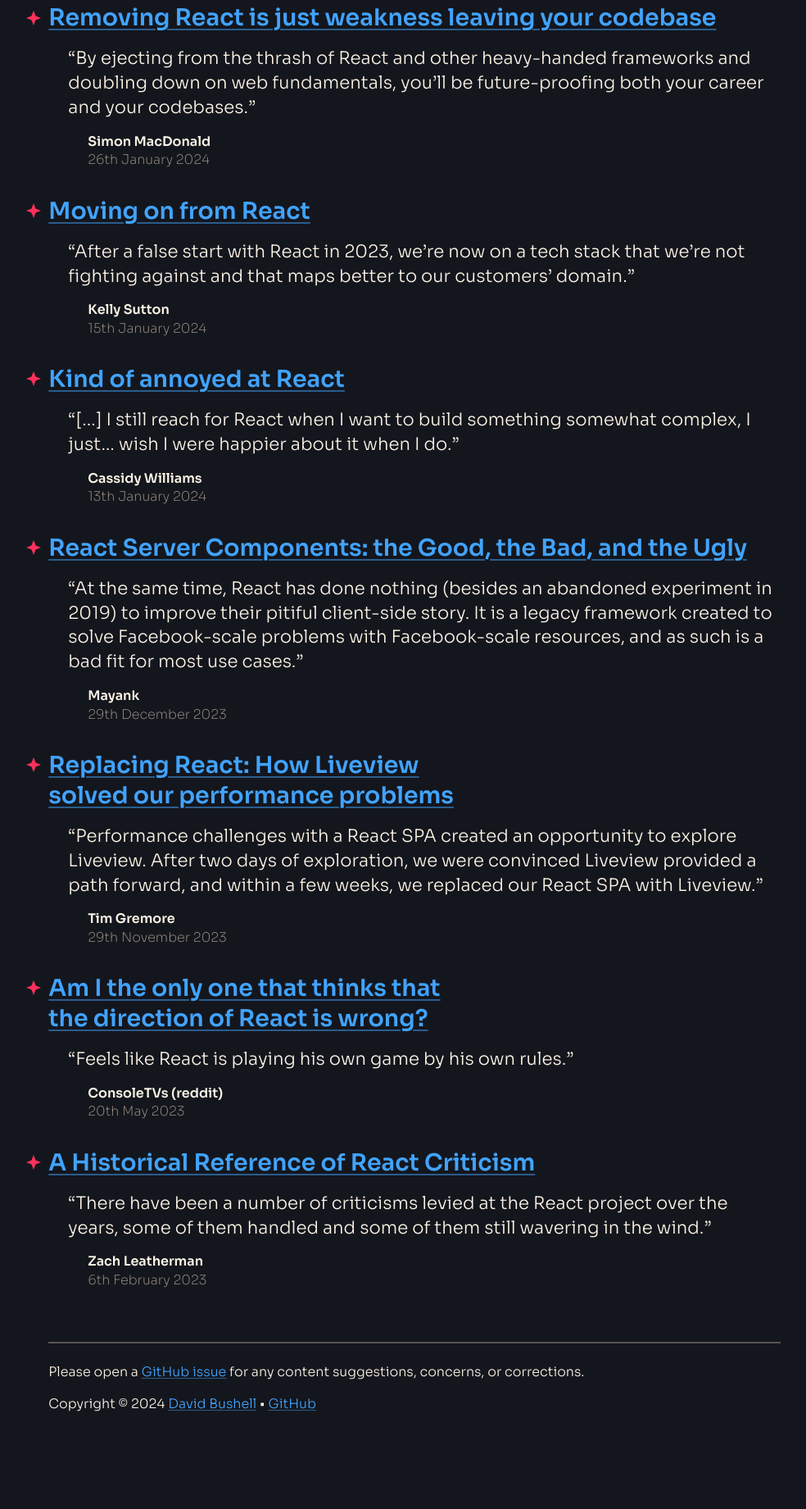
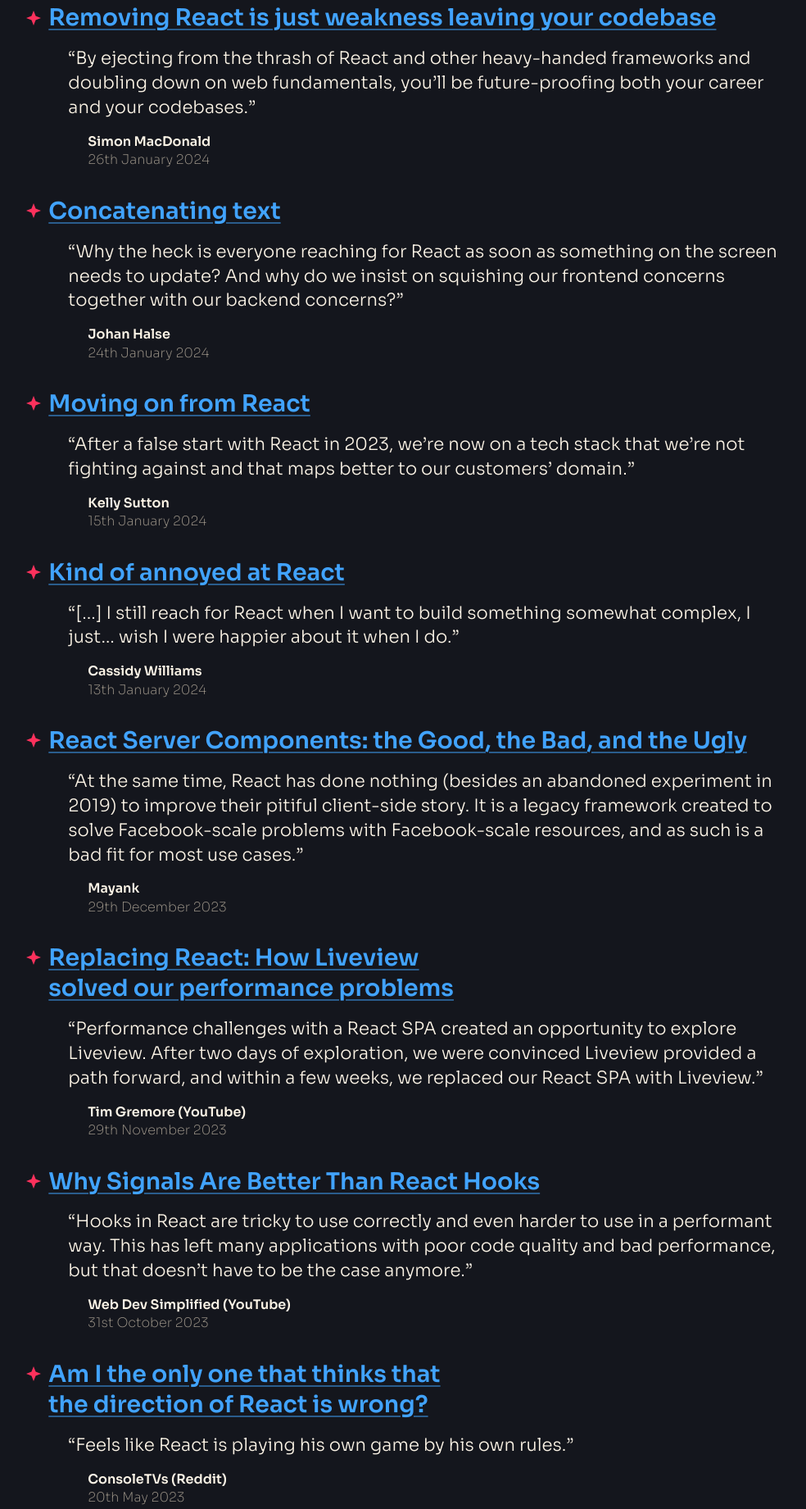
Before and after one commit to dolgachio/JSX.lol.in.react, a plain HTML site: page public/index.html in a window 1280 px wide. Shown: the part 280-2121 px from the top of the page at 82% size, without its empty margins (134-1118 px from the left). Before the commit the page ends 2084 px from the top, so only its background shows below. Drawn offline with Linux system fonts and the light colour scheme.

Commit message:
content updates

```diff
--- a/public/index.html
+++ b/public/index.html
@@ -1,5 +1,5 @@
 <!DOCTYPE html>
-<html dir="ltr" lang="en-GB">
+<html dir="ltr" lang="en">
 <head>
   <meta charset="utf-8">
   <meta name="viewport" content="width=device-width, initial-scale=1">
@@ -33,6 +33,19 @@
         <footer>
           <cite>Simon MacDonald</cite>
           <time>26th January 2024</time>
+        </footer>
+      </blockquote>
+    </article>
+
+    <article>
+      <h3><a href="https://johan.hal.se/wrote/2024/01/24/concatenating-text/" rel="noopener noreferrer" target="_blank">
+          <span>Concatenating text</span>
+        </a></h3>
+      <blockquote>
+        <p>Why the heck is everyone reaching for React as soon as something on the screen needs to update? And why do we insist on squishing our frontend concerns together with our backend concerns?</p>
+        <footer>
+          <cite>Johan Halse</cite>
+          <time>24th January 2024</time>
         </footer>
       </blockquote>
     </article>
@@ -83,11 +96,25 @@
       <blockquote>
         <p>Performance challenges with a React SPA created an opportunity to explore Liveview. After two days of exploration, we were convinced Liveview provided a path forward, and within a few weeks, we replaced our React SPA with Liveview.</p>
         <footer>
-          <cite>Tim Gremore</cite>
+          <cite>Tim Gremore (YouTube)</cite>
           <time>29th November 2023</time>
         </footer>
       </blockquote>
     </article>
+
+    <article>
+      <h3><a href="https://www.youtube.com/watch?v=SO8lBVWF2Y8" rel="noopener noreferrer" target="_blank">
+          <span>Why Signals Are Better Than React Hooks</span>
+        </a></h3>
+      <blockquote>
+        <p>Hooks in React are tricky to use correctly and even harder to use in a performant way. This has left many applications with poor code quality and bad performance, but that doesn’t have to be the case anymore.</p>
+        <footer>
+          <cite> Web Dev Simplified (YouTube)</cite>
+          <time>31st October 2023</time>
+        </footer>
+      </blockquote>
+    </article>
+
 
     <article>
       <h3><a href="https://old.reddit.com/r/reactjs/comments/13n9zny/am_i_the_only_one_that_thinks_that_the_direction/" rel="noopener noreferrer" target="_blank">
@@ -96,7 +123,7 @@
       <blockquote>
         <p>Feels like React is playing his own game by his own rules.</p>
         <footer>
-          <cite>ConsoleTVs (reddit)</cite>
+          <cite>ConsoleTVs (Reddit)</cite>
           <time>20th May 2023</time>
         </footer>
       </blockquote>
```
